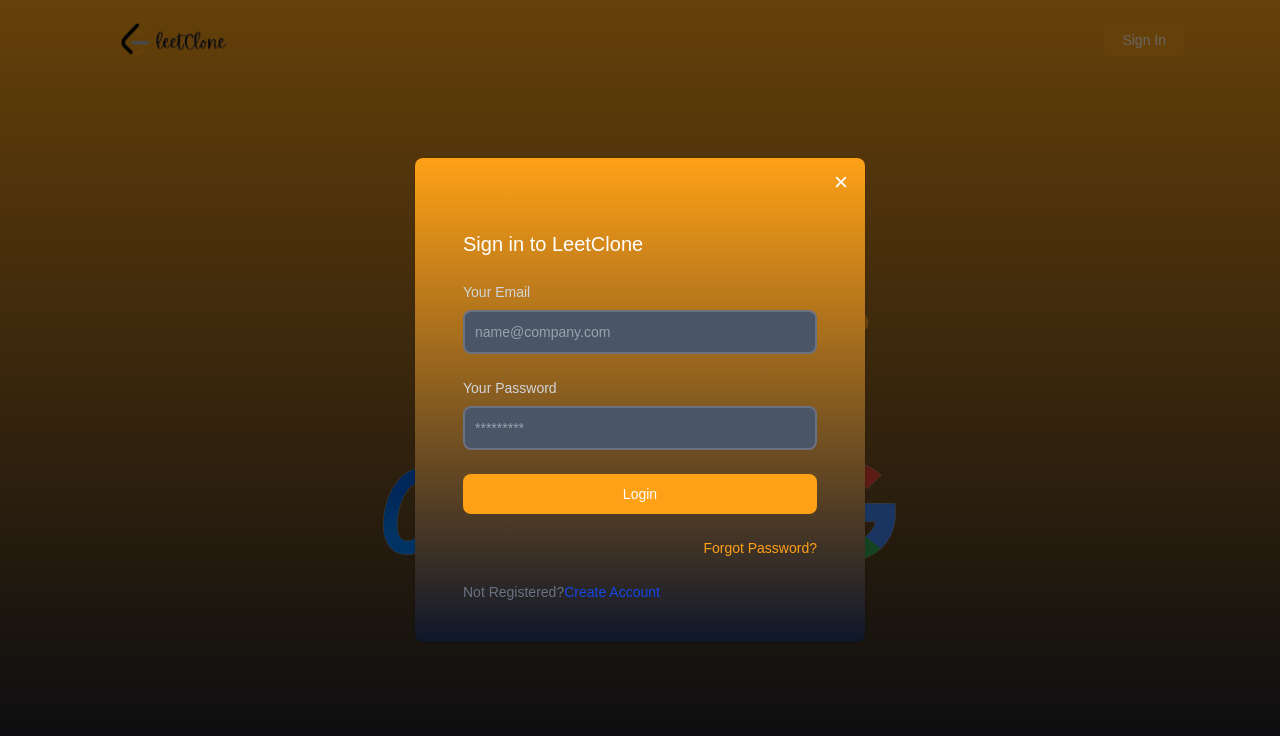
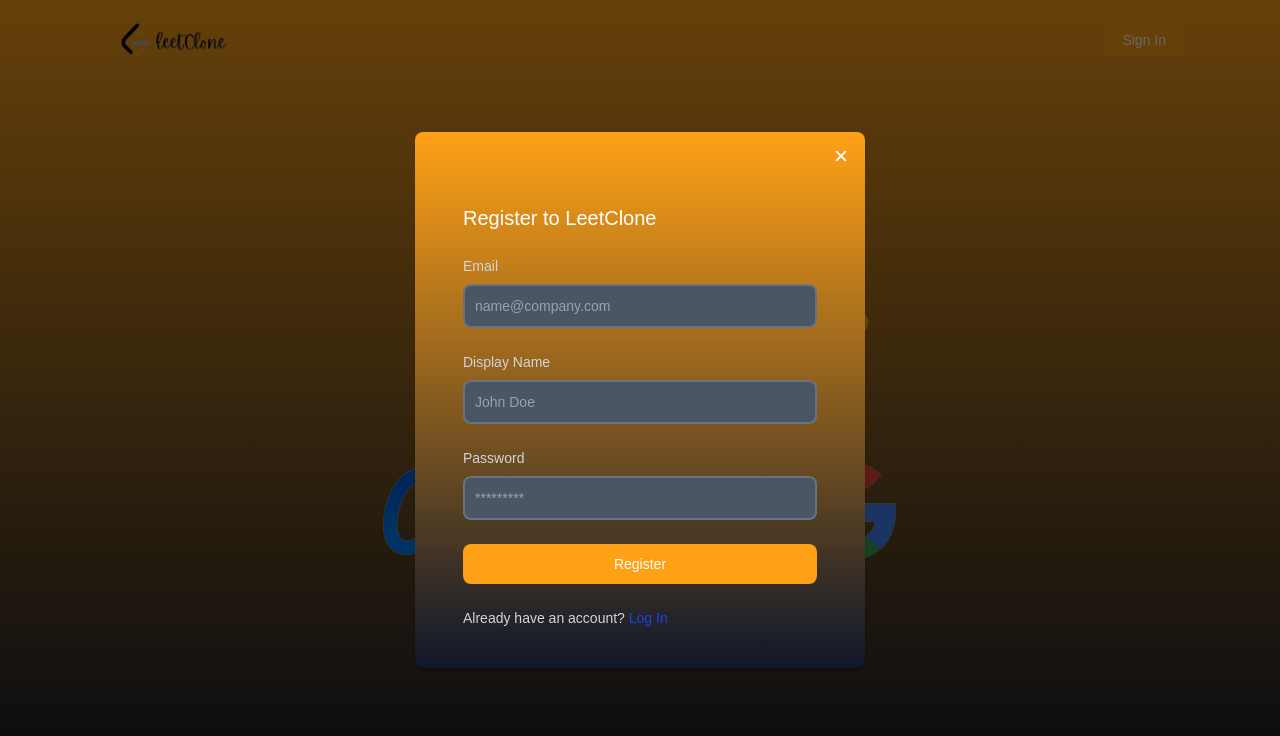
Before and after one commit to Aayush015/LeetCode-Clone, a Next.js app: page /auth in a window 1280 px wide. Shown: the top 736 px of the page. Built offline with nearby package versions, Linux system fonts and the light colour scheme.

Commit message:
Added UI for signup screen

```diff
--- a/src/components/Modals/AuthModal.tsx
+++ b/src/components/Modals/AuthModal.tsx
@@ -1,6 +1,7 @@
 import React from "react";
 import { IoClose } from "react-icons/io5";
 import Login from "./Login";
+import Signup from "./Signup";
 
 type AuthModalProps = {};
 
@@ -19,7 +20,7 @@ const AuthModal: React.FC<AuthModalProps> = () => {
 							</button>
 						</div>
 						<div className="p-6">
-							<Login />
+							<Signup />
 						</div>
 					</div>
 				</div>
--- a/src/components/Modals/Login.tsx
+++ b/src/components/Modals/Login.tsx
@@ -6,7 +6,8 @@ type LoginProps = {
 
 const Login:React.FC<LoginProps> = () => {
 
-    return <form className="space-y-6 px-6 pb-4">
+    return (
+        <form className="space-y-6 px-6 pb-4">
             <h3 className="text-xl font-medium text-white">Sign in to LeetClone</h3>
             <div>
                 <label htmlFor="email" className="text-sm font-medium block mb-2 text-gray-300">
@@ -41,12 +42,13 @@ const Login:React.FC<LoginProps> = () => {
                     Forgot Password?
                 </a>
             </button>
-        <div className="text-sm font-medium text-gray-500">
-            Not Registered?
+            <div className="text-sm font-medium text-gray-300">
+                Not Registered?{" "}
                 <a href="#" className="text-blue-700 hover:underline">
                     Create Account
                 </a>
             </div>
         </form>
+    );
 }
 export default Login;
--- a/src/components/Modals/Signup.tsx
+++ b/src/components/Modals/Signup.tsx
@@ -0,0 +1,60 @@
+import React from 'react';
+
+type SignupProps = {
+
+};
+
+const Signup:React.FC<SignupProps> = () => {
+
+    return (
+        <form className="space-y-6 px-6 pb-4">
+            <h3 className="text-xl font-medium text-white">Register to LeetClone</h3>
+            <div>
+                <label htmlFor="email" className="text-sm font-medium block mb-2 text-gray-300">
+                    Email
+                </label>
+                <input type="email" name="email" id="email" className="
+                border-2 outline-none sm:text-sm rounded-lg focus:ring-blue-500 focus:border-blue-500 block w-full p-2.5
+                bg-gray-600 border-gray-500 placeholder-gray-400 text-white
+                "
+                    placeholder='name@company.com'
+                />
+            </div>
+            <div>
+                <label htmlFor="displayName" className="text-sm font-medium block mb-2 text-gray-300">
+                    Display Name
+                </label>
+                <input type="displayName" name="displayName" id="displayName" className="
+                border-2 outline-none sm:text-sm rounded-lg focus:ring-blue-500 focus:border-blue-500 block w-full p-2.5
+                bg-gray-600 border-gray-500 placeholder-gray-400 text-white
+                "
+                    placeholder='John Doe'
+                />
+            </div>
+            <div>
+                <label htmlFor="email" className="text-sm font-medium block mb-2 text-gray-300">
+                    Password
+                </label>
+                <input type="password" name="password" id="password" className="
+                border-2 outline-none sm:text-sm rounded-lg focus:ring-blue-500 focus:border-blue-500 block w-full p-2.5
+                bg-gray-600 border-gray-500 placeholder-gray-400 text-white
+                "
+                    placeholder='*********'
+                />
+            </div>
+
+            <button type="submit" className="w-full text-white focus:ring-blue-300 font-medium rounded-lg
+                text-sm px-5 py-2.5 text-center bg-brand-orange hover:bg-brand-orange-s
+            ">
+                Register
+            </button>
+            <div className="text-sm font-medium text-gray-300">
+                Already have an account?{" "}
+                <a href="#" className="text-blue-700 hover:underline">
+                    Log In
+                </a>
+            </div>
+        </form>
+    );
+};
+export default Signup;
```
Lines whose indentation alone changed are shown as unchanged.
